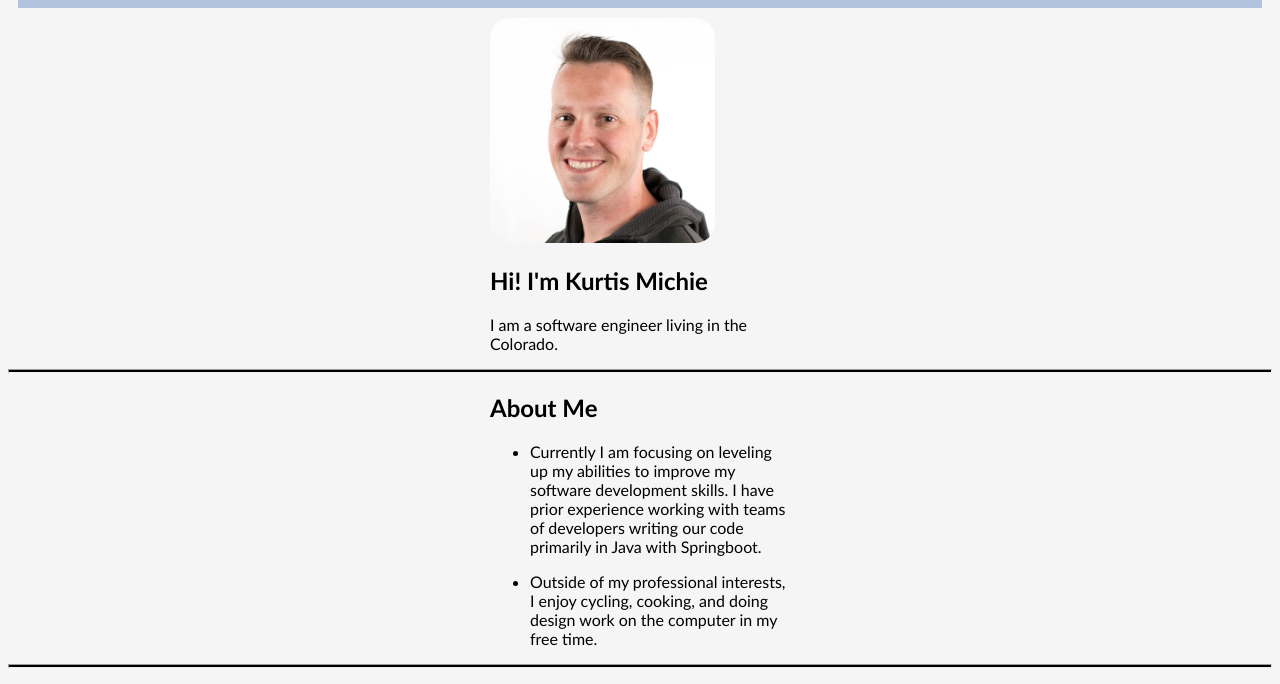
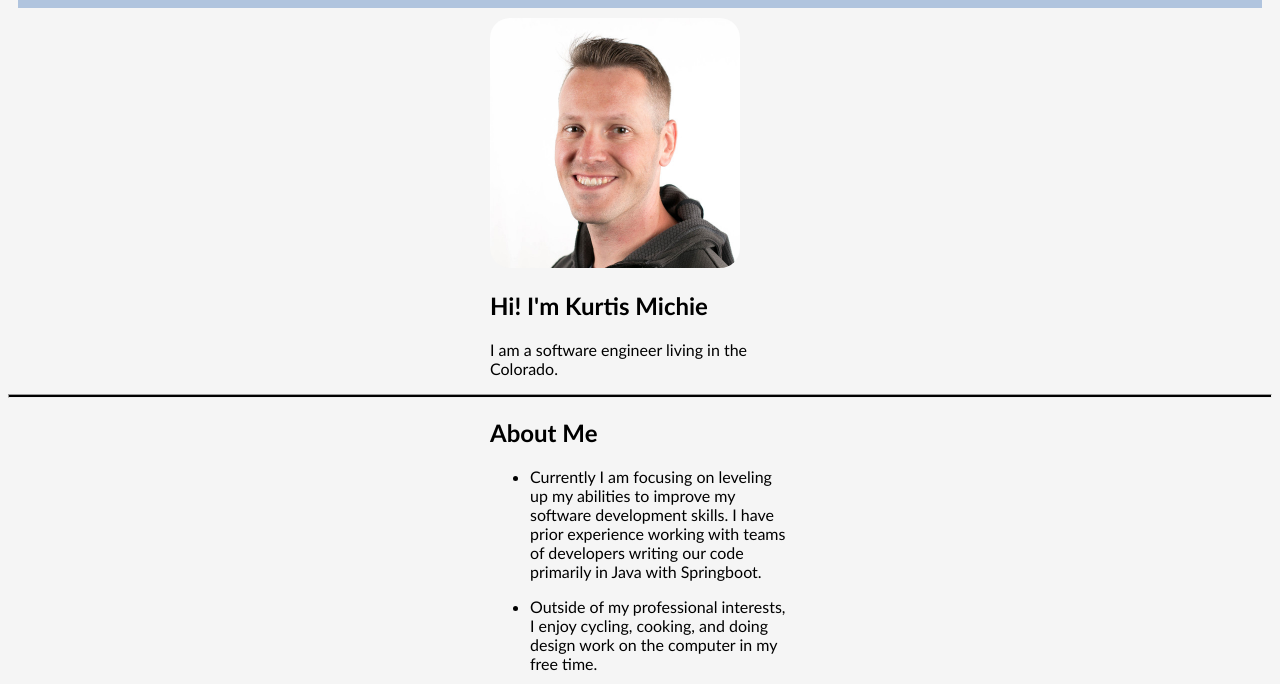
Before and after one commit to kdamichie/MyPortfolio, a plain HTML site: page index.html in a window 1280 px wide. Shown: the part 63-747 px from the top of the page. Drawn offline with Linux system fonts and the light colour scheme.

Commit message:
Update index.html
Updated:
Duplicate attribute class.
At line 21, column 35

A slash was not immediately followed by >.
At line 23, column 53

Bad value 75% for attribute width on element img: Expected a digit but saw % instead.
From line 23, column 7; to line 23, column 65

An img element must have an alt attribute, except under certain conditions. For details, consult guidance on providing text alternatives for images.
From line 23, column 7; to line 23, column 65

```diff
--- a/index.html
+++ b/index.html
@@ -10,17 +10,17 @@
 
 <body>
 
- 	<!-- ---- Your Name Header ---- -->
+ 	<!-- Your Name Header -->
 	<header class="header-style">
     <div class="wrapper">
 		  <h1 class="text-centered">Kurtis Michie</h1>
     </div>
 	</header>
 
-	<!-- ---- Introduction Section ---- -->
-	<main class="general-style" class="wrapper">
+	<!-- Introduction Section -->
+	<main class="general-style" "wrapper">
 		<div class="image">
-      <img src="images/headshot.jpg" class="round" / width="75%">
+      <img src="images/headshot.jpg" alt="Profile picture" class="round" width=250px>
 		</div>
     <div class="wrapper">
 			<h2>Hi! I'm Kurtis Michie</h2>
@@ -29,7 +29,7 @@
 
     <hr class="line-break">
 
-	<!-- ---- About Me Section ---- -->
+	<!-- About Me Section -->
     <div class="wrapper">
 			<h2>About Me</h2>
       <ul>
@@ -42,7 +42,7 @@
 
 	</main>
 
-	<!-- ---- Contact Section ---- -->
+	<!-- Contact Section -->
 	<footer class="general-style">
 		<div class="wrapper">
 			<h3>Contact Me</h3>
```
